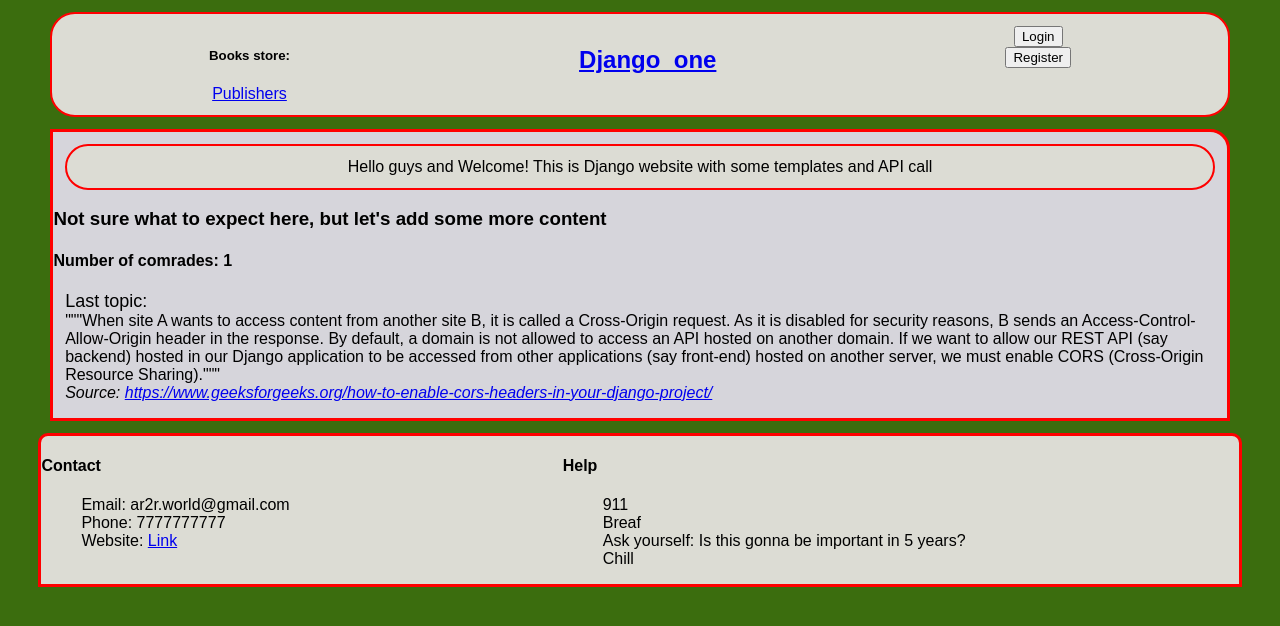
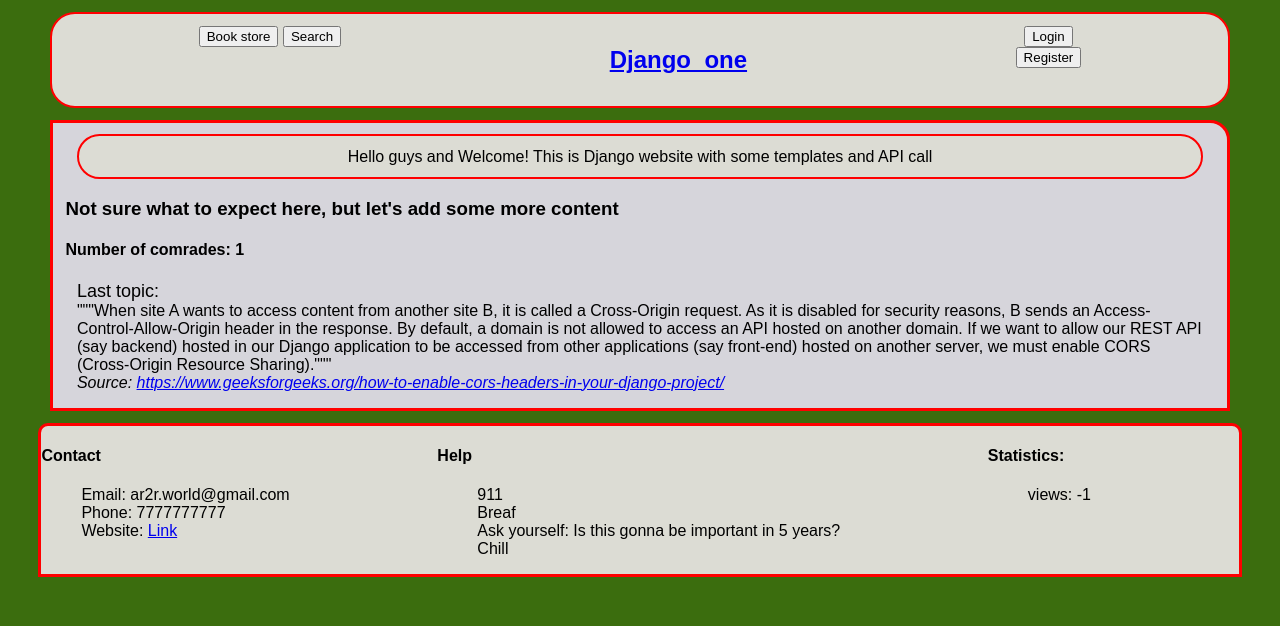
Before and after one commit to ar2rworld/django_one, a Django app: page / in a window 1280 px wide. Shown: the top 626 px of the page. Run offline with Django 3.2, Linux system fonts and the light colour scheme; data that the repository does not hold is empty.

Commit message:
chapter 7, page 97 + statistics model added

```diff
--- a/books/models.py
+++ b/books/models.py
@@ -36,3 +36,7 @@
   publication_date = models.DateField()
   def __str__(self):
     return self.title
+class Statistics(models.Model):
+  views = models.BigIntegerField()
+  def __str__(self):
+    return str(self.views)
--- a/books/views.py
+++ b/books/views.py
@@ -11,7 +11,7 @@
     results = Book.objects.filter(qset).distinct()
   else:
     results = []
-  return render("books/search.html", {
+  return render(request, "books/search.html", {
     "results": results,
     "query": query
   })
--- a/django_one/static/css/style.css
+++ b/django_one/static/css/style.css
@@ -77,6 +77,7 @@
   border-top-right-radius: 20px;
   border: 3px red solid;
   margin: 1%;
+  padding: 0% 1%;
 }
 *{
   font-family: sans-serif;
@@ -136,7 +137,7 @@
 /*footer part*/
 .grid0{
   display: grid;
-  grid-template-columns: auto auto;
+  grid-template-columns: auto auto auto;
 }
 li.helpLi{
   list-style: none;
--- a/django_one/templates/body.html
+++ b/django_one/templates/body.html
@@ -1,6 +1,6 @@
 {% extends 'main_base.html' %}
+{% block title %}Welcome page{% endblock %}
 {% block content %}
-<div class="body">
   <div class='awesome whiteBackColor'>
     Hello guys and Welcome! This is Django website with some templates and API call
   </div>
@@ -10,5 +10,4 @@
   <br>
   <i>Source: <a target="_blank" href="https://www.geeksforgeeks.org/how-to-enable-cors-headers-in-your-django-project/">https://www.geeksforgeeks.org/how-to-enable-cors-headers-in-your-django-project/</a></i>
   </p>
-</div>
 {% endblock %}
--- a/django_one/templates/main_base.html
+++ b/django_one/templates/main_base.html
@@ -8,9 +8,10 @@
   <body class='greenBackColor'>
     <div class='threeColumnGrid awesome whiteBackColor'>
       <div>
-        <h5>Books store:</h5>
         <!--#kost-->
-        <a href='/publishers/'>Publishers</a>
+        <a href='/publishers/'><button>Book store</button></a>
+        <a href='/search/'><button>Search</button></a>
+
       </div>
       <div>
         <a class='mainTitle' href='/'><h2>Django_one</h2></a>
@@ -22,7 +23,9 @@
         </div>
       </div>
     </div>
-    {% block content %}{% endblock %}
+    <div class='body'>
+      {% block content %}{% endblock %}
+    </div>
   </body>
   <footer>
     <div class="footer whiteBackColor">
@@ -45,6 +48,12 @@
             <li class="helpLi">Chill</li>
           </ul>
         </div>
+        <div class="grid0Col">
+          <h4>Statistics:</h4>
+          <ul>
+            <li class="helpLi">views: -1</li>
+          </ul>
+        </div>
       </div>
     </div>
   </footer>
--- a/django_one/urls.py
+++ b/django_one/urls.py
@@ -28,5 +28,6 @@
     #path('trending/', trendingView ),
     path('time/', views.time),
     path('publishers/', views.publishersView),
-    path(r'^search/$', book_views.search),
+    path('search/', book_views.search),
+    path('stats/', views.stats),
 ] + static(settings.STATIC_URL, document_root=settings.STATIC_ROOT)
--- a/django_one/views.py
+++ b/django_one/views.py
@@ -1,11 +1,12 @@
+#from django_one.books import views
 from django import template
-from django.http import HttpResponse
+from django.http import HttpResponse, JsonResponse
 from django.template import Template,Context
 import requests as req
 import datetime
 from django_one.static.css.style import style
 from django.template.loader import get_template
-from books.models import Publisher
+from books.models import Publisher, Statistics
 
 coinsTemplate=Template(
   """
@@ -26,11 +27,19 @@
   print("Coins count: ", len(jsonData))
   return coinsTemplate.render(Context({'arr':jsonData}))
 
-
+def update_views_counter():
+  stats_table=Statistics.objects.all()
+  if len(stats_table)>0:
+    views=stats_table.get(id=0)
+    print('views:', views.views+1)
+    views.views+=1
+    views.save()
 
 def homeView(request):
+  update_views_counter()
   template = get_template('body.html').render({'numberOfComrades': '1'})
   trending='<i>here should be made an API call and data displayed asynchronally</i>'#getTrendingTemplate()
+
   return HttpResponse(template)
 
 def time(request):
@@ -42,6 +51,22 @@
   html=t.render({'publishers':Publisher.objects.all()})
   return HttpResponse(html)
 
+def stats(request):
+  stats_table=Statistics.objects.all()
+  views_count=0
+  if len(stats_table)==1:
+    views_count=stats_table.get(id=0).views
+  return JsonResponse({'views':views_count})
+
+def footerTemplate():
+  #the thing is that i need to render this template(footer)
+  #every time with main_base.html template and pass data about views
+  #but i don't wanna copy the same text of request to /stats/
+  #in every view, so i want to make a function which will be executed every
+  #time component main_base.html is rendered to get data of views
+  # to render it in footer part
+  pass
+
 '''didnt used here:
 locals()
 {% include %}
```
Also changed, not shown: books/search.html (+4 -7 lines), django_one/templates/books/search.html (added, +17 -0 lines), setup.md (+2 -2 lines), books/migrations/0003_statistics.py (added).
